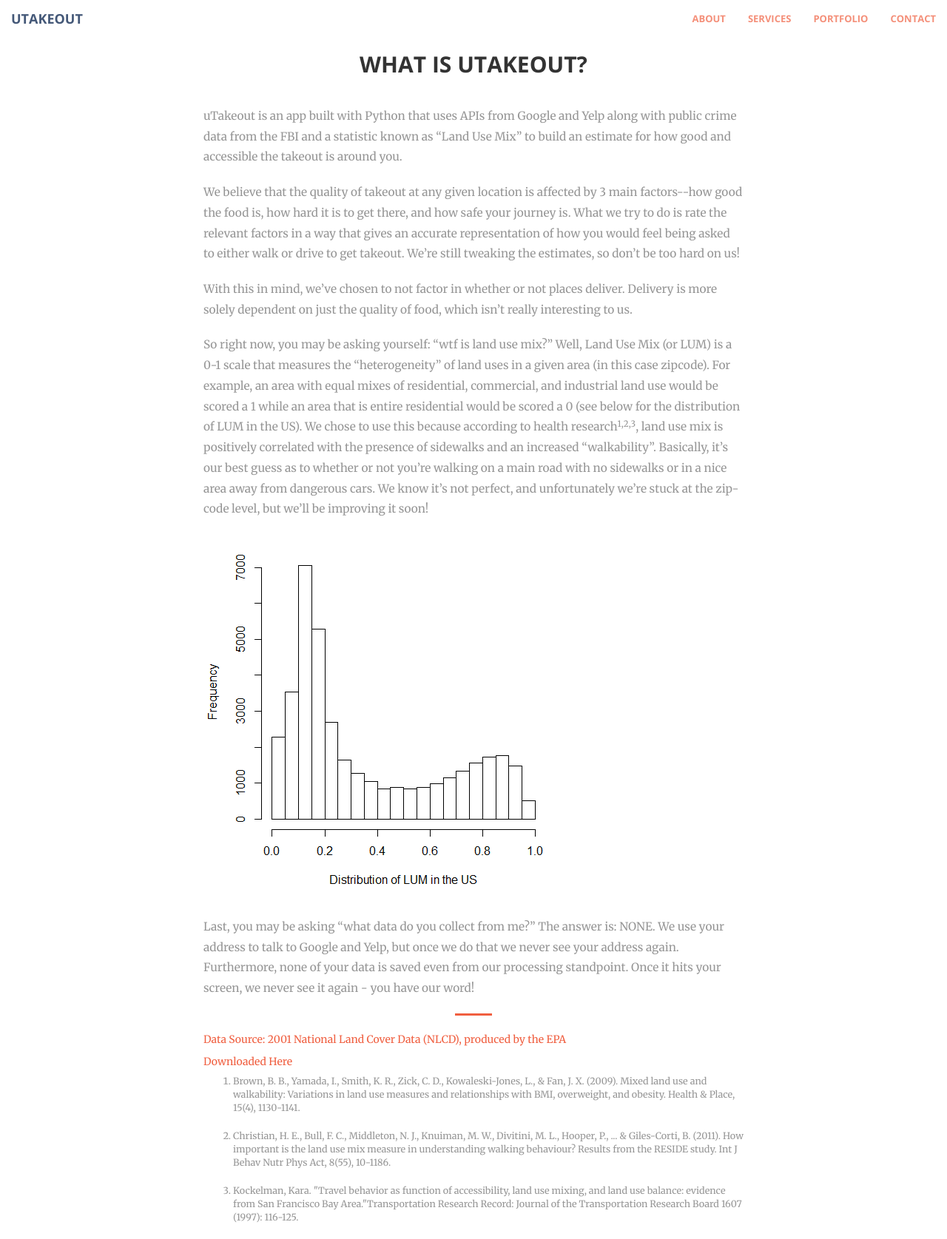
After one commit to Djones4822/demo_day, a Flask app: page /about in a window 1280 px wide. The commit adds this page. Shown: the whole page at 74% size. Run offline with Flask 2, Linux system fonts and the light colour scheme; parts of the project's set-up code (start-up, migrations or seed data) failed here and were passed over; some libraries are stand-ins or nearby versions.

Commit message:
adding about page

```diff
--- a/utakeout/static/css/creative.css
+++ b/utakeout/static/css/creative.css
@@ -208,7 +208,7 @@ header .header-content .header-content-inner p {
     margin-bottom: 50px;
     font-size: 16px;
     font-weight: 300;
-    color: rgba(255,255,255,.7);
+    color: rgba(255,255,255,1);
 }
 
 @media(min-width:768px) {
@@ -218,7 +218,7 @@ header .header-content .header-content-inner p {
 
     header .header-content {
         position: absolute;
-        top: 50%;
+        top: 30%;
         padding: 0 50px;
         -webkit-transform: translateY(-50%);
         -ms-transform: translateY(-50%);
--- a/utakeout/static/css/custom.css
+++ b/utakeout/static/css/custom.css
@@ -192,7 +192,7 @@ h3 {
     color: #969696;
     font-weight:;
     font-size:.9em;
-    margin-bottom:0;
+    margin-bottom:10px;
 }
 
 .data h4 {
@@ -208,7 +208,7 @@ h3 {
 }
 
 .boxplot img{
-    margin-top:-40px;
+    margin-top:-50px;
     margin-bottom:-50px;
 }
 
@@ -240,6 +240,7 @@ h3 {
     color: #969696;
     font-weight:;
     font-size:.9em;
+    margin-bottom:20px;
 }
 
 .crime-data h4 {
@@ -249,6 +250,16 @@ h3 {
     font-size:1em;
     color: #;
 }
+
+.crime-stats p {
+    text-transform:none;
+    font-family: Merriweather,'Open Sans','Helvetica Neue',Arial,sans-serif;
+    color: #969696;
+    font-weight:;
+    font-size:.9em;
+    margin-bottom:10px;
+}
+
 
 th {
     text-transform: uppercase;
@@ -273,6 +284,62 @@ td {
 .yelp-table {
 }
 
+.about-section {
+    background-color:#fff;
+    padding-top:50px;
+}
+
+.lum {
+    overflow:hidden;
+}
+
+.lum img{
+    margin-top:-50px;
+    margin-bottom:20px;
+}
+
+.about {
+    overflow:visible;
+}
+.about h2 {
+    text-transform: uppercase;
+    font-family: 'Open Sans','Helvetica Neue',Arial,sans-serif;
+    font-weight: 700;
+    font-size:;
+    color: #;
+    margin-bottom:40px;
+}
+
+.about p {
+    text-transform:;
+    font-family: Merriweather,'Open Sans','Helvetica Neue',Arial,sans-serif;
+    color: #969696;
+    font-weight:;
+    font-size:1.1em;
+    margin-bottom:20px;
+    line-height:180%;
+}
+
+.sources p {
+    text-transform:;
+    font-family: Merriweather,'Open Sans','Helvetica Neue',Arial,sans-serif;
+    color: #969696;
+    font-weight:;
+    font-size:1em;
+    margin-bottom:5px;
+    line-height:180%;
+}
+
+.sources li {
+    text-transform:;
+    font-family: Merriweather,'Open Sans','Helvetica Neue',Arial,sans-serif;
+    color: #969696;
+    font-weight:;
+    font-size:.9em;
+    margin-bottom:20px;
+}
+}
+
 #map {
     margin:20px auto 20px auto;
     position:relative;
--- /dev/null
+++ b/utakeout/templates/about.html
@@ -0,0 +1,117 @@
+<!DOCTYPE html>
+<html lang="en">
+<head>
+
+    <meta charset="utf-8">
+    <meta http-equiv="X-UA-Compatible" content="IE=edge">
+    <meta name="viewport" content="width=device-width, initial-scale=1">
+    <meta name="description" content="">
+    <meta name="author" content="">
+    <title>uTakeout</title>
+    <!-- Bootstrap Core CSS -->
+    <link href="/static/css/bootstrap.min.css" rel="stylesheet">
+
+    <!-- Custom Fonts -->
+    <link href='http://fonts.googleapis.com/css?family=Open+Sans:300italic,400italic,600italic,700italic,800italic,400,300,600,700,800' rel='stylesheet' type='text/css'>
+    <link href='http://fonts.googleapis.com/css?family=Merriweather:400,300,300italic,400italic,700,700italic,900,900italic' rel='stylesheet' type='text/css'>
+    <link rel="stylesheet" href="/static/font-awesome/css/font-awesome.min.css" type="text/css">
+
+    <!-- Plugin CSS -->
+    <link rel="stylesheet" href="/static/css/animate.min.css" type="text/css">
+
+    <!-- Custom CSS -->
+    <link href="/static/css/creative.css" rel="stylesheet">
+    <link href="/static/css/custom.css" rel="stylesheet">
+
+     <!-- HTML5 Shim and Respond.js IE8 support of HTML5 elements and media queries -->
+    <!-- WARNING: Respond.js doesn't work if you view the page via file:// -->
+    <!--[if lt IE 9]>
+        <script src="https://oss.maxcdn.com/libs/html5shiv/3.7.0/html5shiv.js"></script>
+        <script src="https://oss.maxcdn.com/libs/respond.js/1.4.2/respond.min.js"></script>
+    <![endif]-->
+
+</head>
+
+<body id="page-top">
+    <nav id="mainNav" class="navbar navbar-default navbar-fixed-top">
+        <div class="container-fluid">
+            <!-- Brand and toggle get grouped for better mobile display -->
+            <div class="navbar-header">
+                <button type="button" class="navbar-toggle collapsed" data-toggle="collapse" data-target="#bs-example-navbar-collapse-1">
+                    <span class="sr-only">Toggle navigation</span>
+                    <span class="icon-bar"></span>
+                    <span class="icon-bar"></span>
+                    <span class="icon-bar"></span>
+                </button>
+                <a class="navbar-brand page-scroll" href="{{ url_for('index') }}">uTakeout</a>
+            </div>
+
+            <!-- Collect the nav links, forms, and other content for toggling -->
+            <div class="collapse navbar-collapse" id="bs-example-navbar-collapse-1">
+                <ul class="nav navbar-nav navbar-right">
+                    <li>
+                        <a class="page-scroll" href="{{ url_for('about') }}">About</a>
+                    </li>
+                    <li>
+                        <a class="page-scroll" href="#services">Services</a>
+                    </li>
+                    <li>
+                        <a class="page-scroll" href="#portfolio">Portfolio</a>
+                    </li>
+                    <li>
+                        <a class="page-scroll" href="#contact">Contact</a>
+                    </li>
+                </ul>
+            </div>
+            <!-- /.navbar-collapse -->
+        </div>
+        <!-- /.container-fluid -->
+    </nav>
+
+    <div class="about-section">
+        <div class="container">
+            <div class="col-md-2"></div>
+            <div class="col-md-8">
+                <div class="about">
+                    <h2 class="text-center">What is uTakeout?</h2>
+                    <p>uTakeout is an app built with Python that uses APIs from Google and Yelp along with public crime data from the FBI and a statistic known as “Land Use Mix” to build an estimate for how good and accessible the takeout is around you.</p>
+
+                    <p>We believe that the quality of takeout at any given location is affected by 3 main factors--how good the food is, how hard it is to get there, and how safe your journey is. What we try to do is rate the relevant factors in a way that gives an accurate representation of how you would feel being asked to either walk or drive to get takeout. We’re still tweaking the estimates, so don’t be too hard on us!</p>
+
+                    <p>With this in mind, we’ve chosen to not factor in whether or not places deliver. Delivery is more solely dependent on just the quality of food, which isn’t really interesting to us.</p>
+
+                    <p>So right now, you may be asking yourself: “wtf is land use mix?” Well, Land Use Mix (or LUM) is a 0-1 scale that measures the “heterogeneity” of land uses in a given area (in this case zipcode). For example, an area with equal mixes of residential, commercial, and industrial land use would be scored a 1 while an area that is entire residential would be scored a 0 (see below for the distribution of LUM in the US). We chose to use this because according to health research<sup>1,2,3</sup>, land use mix is positively correlated with the presence of sidewalks and an increased “walkability”. Basically, it’s our best guess as to whether or not you’re walking on a main road with no sidewalks or in a nice area away from dangerous cars. We know it’s not perfect, and unfortunately we’re stuck at the zip-code level, but we’ll be improving it soon!</p>
+                </div>
+
+                    <div class="lum">
+                        <img src="/static/img/lum.png" align="center">
+                    </div>
+
+                <div class="about">
+                    <p>Last, you may be asking “what data do you collect from me?” The answer is: NONE. We use your address to talk to Google and Yelp, but once we do that we never see your address again. Furthermore, none of your data is saved even from our processing standpoint. Once it hits your screen, we never see it again - you have our word!</p>
+                </div>
+                    <hr>
+
+                <div class="sources">
+                    <p><a href="http://www.epa.gov/mrlc/nlcd-2001.html">Data Source: 2001 National Land Cover Data (NLCD), produced by the EPA</a></p>
+                    <p><a href="https://geodacenter.asu.edu/%5Btermalias-raw%5D/land-use-mix-0">Downloaded Here</a></p>
+
+                    <ol>
+                        <li>Brown, B. B., Yamada, I., Smith, K. R., Zick, C. D., Kowaleski-Jones, L., &amp; Fan, J. X. (2009). Mixed land use and walkability: Variations in land use measures and relationships with BMI, overweight, and obesity. Health &amp; Place, 15(4), 1130-1141.</li>
+                        <li>Christian, H. E., Bull, F. C., Middleton, N. J., Knuiman, M. W., Divitini, M. L., Hooper, P., ... & Giles-Corti, B. (2011). How important is the land use mix measure in understanding walking behaviour? Results from the RESIDE study. Int J Behav Nutr Phys Act, 8(55), 10-1186.</li>
+                        <li>Kockelman, Kara. "Travel behavior as function of accessibility, land use mixing, and land use balance: evidence from San Francisco Bay Area."Transportation Research Record: Journal of the Transportation Research Board 1607 (1997): 116-125.</li>
+                    </ol>
+                </div>
+
+            </div>
+            <div class="col-md-2"></div>
+        </div>
+    </div>
+
+    <!-- jQuery (necessary for Bootstrap's JavaScript plugins) -->
+    <script src="https://ajax.googleapis.com/ajax/libs/jquery/1.11.3/jquery.min.js"></script>
+    <!-- Include all compiled plugins (below), or include individual files as needed -->
+    <script src="js/bootstrap.min.js"></script>
+
+</body>
+</html>
--- a/utakeout/templates/index.html
+++ b/utakeout/templates/index.html
@@ -50,7 +50,7 @@
             <div class="collapse navbar-collapse" id="bs-example-navbar-collapse-1">
                 <ul class="nav navbar-nav navbar-right">
                     <li>
-                        <a class="page-scroll" href="#about">About</a>
+                        <a class="page-scroll" href="{{ url_for('about') }}">About</a>
                     </li>
                     <li>
                         <a class="page-scroll" href="#services">Services</a>
@@ -73,7 +73,9 @@
             <div class="header-content-inner">
                 <h1>uTakeout</h1>
                 <hr>
-                <p>Get your fucking takeout score!</p>
+                <p>Have you ever wondered how good the takeout is around you? Are you traveling to a new location and trying to decide on a hotel? Are you just generally curious about takeout??</p>
+                <p>Enter your address below and we’ll use Yelp, Google, FBI crime data, and local land use information to grade the quality of takeout at your location! We’ll tell you information about the restaurants, your ability to walk and drive to these restaurants, and how safe you are getting to them!</p>
+                <p>{{ message }}</p>
                 <div class="row">
                     <div class="col-xs-4"></div>
                     <div class="col-xs-4">
--- a/utakeout/views.py
+++ b/utakeout/views.py
@@ -10,8 +10,11 @@ import os
 def index():
     if request.method == 'POST':
         address = request.form['address']
+        result = analysis(address)
+        if isinstance(result,str):
+        	return render_template('index.html',message=result)
         return redirect(url_for('score', address=address))
-    return render_template('index.html')
+    return render_template('index.html',message='')
 
 @app.route('/score/<address>')
 def score(address):
@@ -43,6 +46,7 @@ def score(address):
     						num_places=num_places,
     						sum_reviews=sum_reviews,
     						avg_yelp_rating=score_data['avg_yelp_rating'],
+    						num_walkable=score_data['num_walkable'],
     						avg_walk=score_data['avg_walk'],
     						avg_good_dr=score_data['avg_good_dr'],
     						avg_bad_dr=score_data['avg_bad_dr'],
@@ -53,3 +57,7 @@ def score(address):
     						gd_img=score_data['gd_img'],
     						bd_img=score_data['bd_img']
     						)
+
+@app.route('/about')
+def about():
+	return render_template('about.html')
```
Also changed, not shown: utakeout/helpers.py (+43 -43 lines), utakeout/templates/score.html (+18 -33 lines), utakeout/static/img/header.jpg, utakeout/static/img/lum.png (added), utakeout/static/img/plot/header.jpg (deleted).
